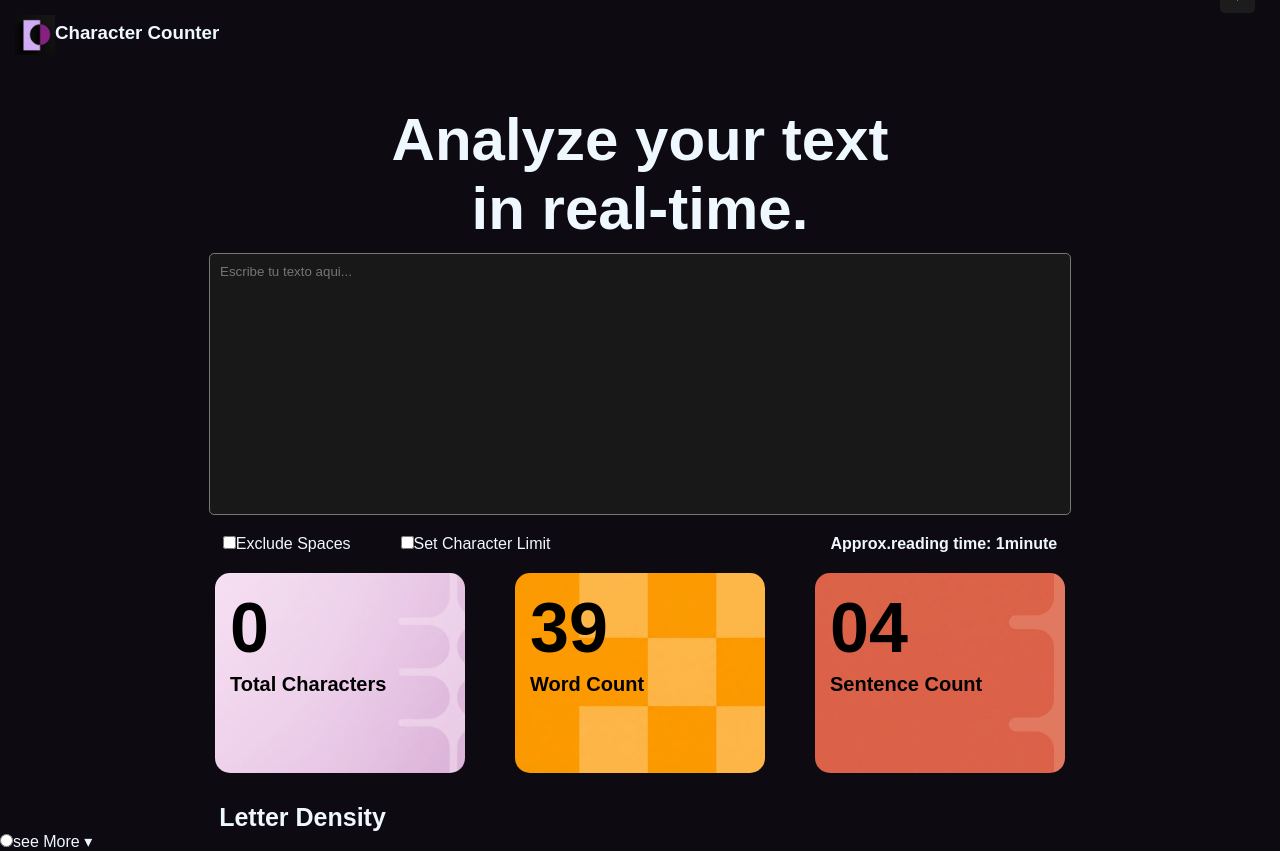
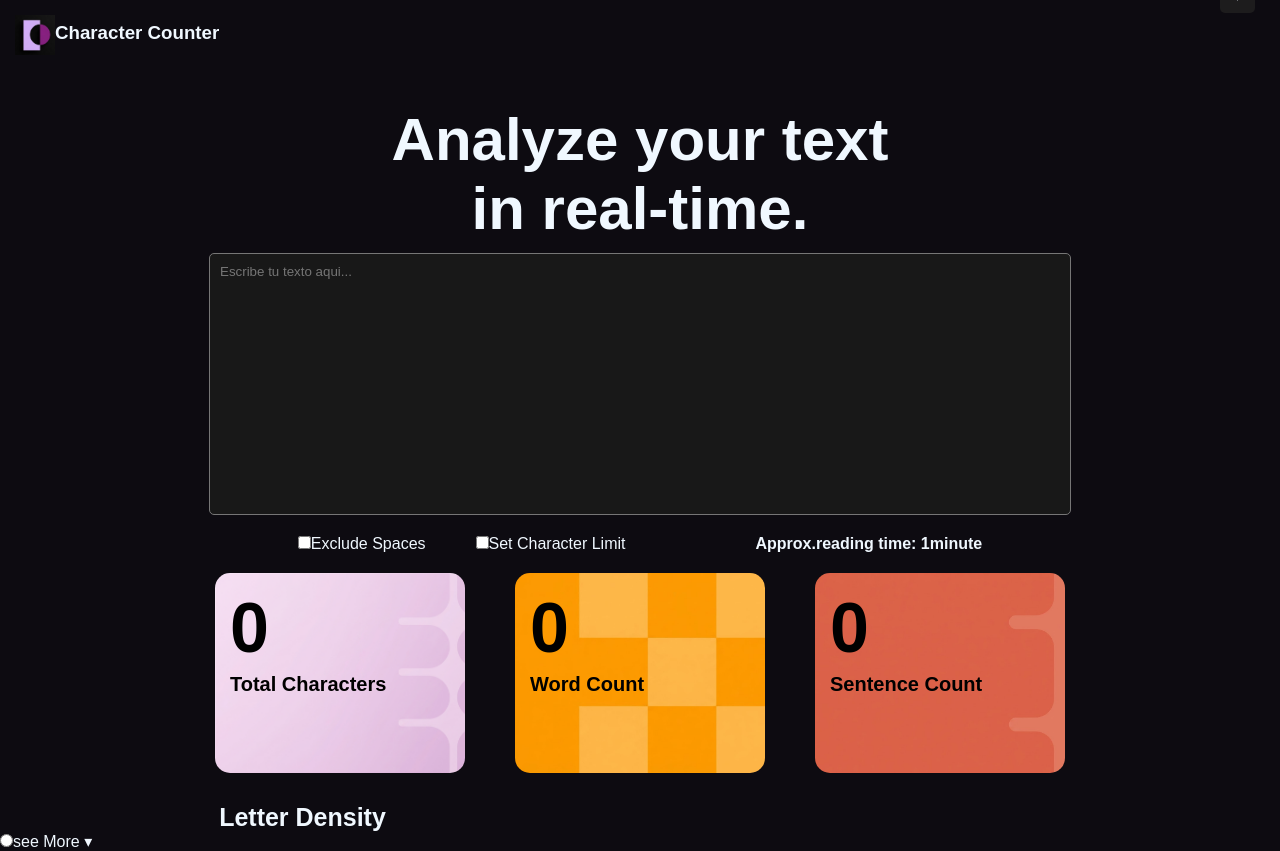
Before and after one commit to tomasargentoar-ship-it/proyecto-react-trabajoPractico, a React (Vite) app: page / in a window 1280 px wide. Built offline with nearby package versions, Linux system fonts and the light colour scheme; a web font is replaced by a local one.

Commit message:
section de cuadros terminado las funciones

```diff
--- a/src/App.jsx
+++ b/src/App.jsx
@@ -10,14 +10,35 @@ import Porcentaje from './componentes/Porcentaje.jsx'
 
 function App() {
   const [text, setText] = useState("");
+
+  const [excludeSpaces, setExcludeSpaces] = useState(false);
+
+  const [limitCharacter,setlimitCharacter] = useState(false)
+
+  const [limitNumber,setlimitNumber] = useState(300)
+
+  const handleChangeTextarea=(e)=>{
+  if(limitCharacter){
+  if(e.target.value.length <= limitNumber){
+  setText(e.target.value)
+  }}
+  else{
+  setText(e.target.value)
+  }
+}
+  const word=text.trim() === "" ? 0 : text.trim().split(/\s+/).length
+
+  const oraciones=text.trim() === "" ? 0 : text.split(/[.!?]/).filter(sentence => sentence.trim() !== "").length
+
+  const characters = excludeSpaces ? text.replace(/\s/g, "").length : text.length;
   return(
     <>
     <Header />
     <Titulo />
     <Boton />
-    <Textarea text={text} setText={setText}/>
-    <Checkbox />
-    <Cuadros text={text}/>
+    <Textarea text={text} setText={setText} handleChangeTextarea={handleChangeTextarea}/>
+    <Checkbox  excludeSpaces={excludeSpaces} setExcludeSpaces={setExcludeSpaces} limitCharacter={limitCharacter} setlimitCharacter={setlimitCharacter} limitNumber={limitNumber} setlimitNumber={setlimitNumber} />
+    <Cuadros text={text} characters={characters} word={word} oraciones={oraciones}/>
     <Porcentaje />
     </>
   )
--- a/src/componentes/Checkbox.jsx
+++ b/src/componentes/Checkbox.jsx
@@ -1,16 +1,18 @@
 import { useState } from 'react'
 import '../styles/checkbox.css'
-function Checkbox(){
+function Checkbox({excludeSpaces,setExcludeSpaces,limitCharacter,setlimitCharacter,limitNumber,setlimitNumber}){
     return(
     <div className='sectionCheckbox'>
      <label>
-     <input type="checkbox" className='checkbox'/>
+     <input type="checkbox" className='checkbox' checked={excludeSpaces} onChange={()=>setExcludeSpaces(!excludeSpaces)}/>
      Exclude Spaces
      </label>
      <label>
-     <input type="checkbox" className="checkbox"/>
+     <input type="checkbox" className="checkbox" checked={limitCharacter} onChange={()=>setlimitCharacter(!limitCharacter)}/>
      Set Character Limit
-     </label>
+     </label>{
+    limitCharacter && <input type='number' className='inputNumber' value={limitNumber} onChange={(e)=> setlimitNumber(e.target.value)}/>
+     }
      <h4 className='tiempo'>Approx.reading time: 1minute</h4>
      </div>
     )
--- a/src/componentes/Cuadros.jsx
+++ b/src/componentes/Cuadros.jsx
@@ -5,19 +5,19 @@ import naranjacorrecto from '../assets/naranjacorrecto.jpg'
 import rogiso from '../assets/rogiso.jpg'
 
 
-function Cuadros({text}){
+function Cuadros({text,characters,word,oraciones}){
  return(
 <section className='sectionCuadros'>
 <div className='Cuadro1'>
-<h1 className='numero'>{text.length}</h1>
+<h1 className='numero'>{characters}</h1>
 <h2 className='texto'>Total Characters</h2>
 </div>
 <div className='Cuadro2'>
-<h1 className='numero'>39</h1>
+<h1 className='numero'>{word}</h1>
 <h2 className='texto'>Word Count</h2>
 </div>
 <div className='Cuadro3'>
-<h1 className='numero'>04</h1>
+<h1 className='numero'>{oraciones}</h1>
 <h2 className='texto'>Sentence Count</h2>
 </div>
 </section>
--- a/src/componentes/Textarea.jsx
+++ b/src/componentes/Textarea.jsx
@@ -1,10 +1,9 @@
 import '../styles/textarea.css'
 import { useState } from 'react'
-function Textarea({text,setText}){
+function Textarea({text,setText,handleChangeTextarea}){
 return(
 <div className='sectionTextarea'>
-<textarea className='textarea' placeholder="Escribe tu texto aqui..." onChange={(e)=>setText(e.target.value)}></textarea>
-
+<textarea className='textarea' placeholder="Escribe tu texto aqui..." value={text} onChange={handleChangeTextarea}></textarea>
 </div>
 )}
 export default Textarea
--- a/src/styles/checkbox.css
+++ b/src/styles/checkbox.css
@@ -8,5 +8,12 @@ margin-top:20px;
 cursor:pointer;
 }
 .tiempo{
-margin-left: 230px;
+margin-left: 80px;
 }
+.inputNumber{
+border-radius: 10px;
+width:100px;
+height: 10px;
+color:black;
+padding:5px;
+}
```
